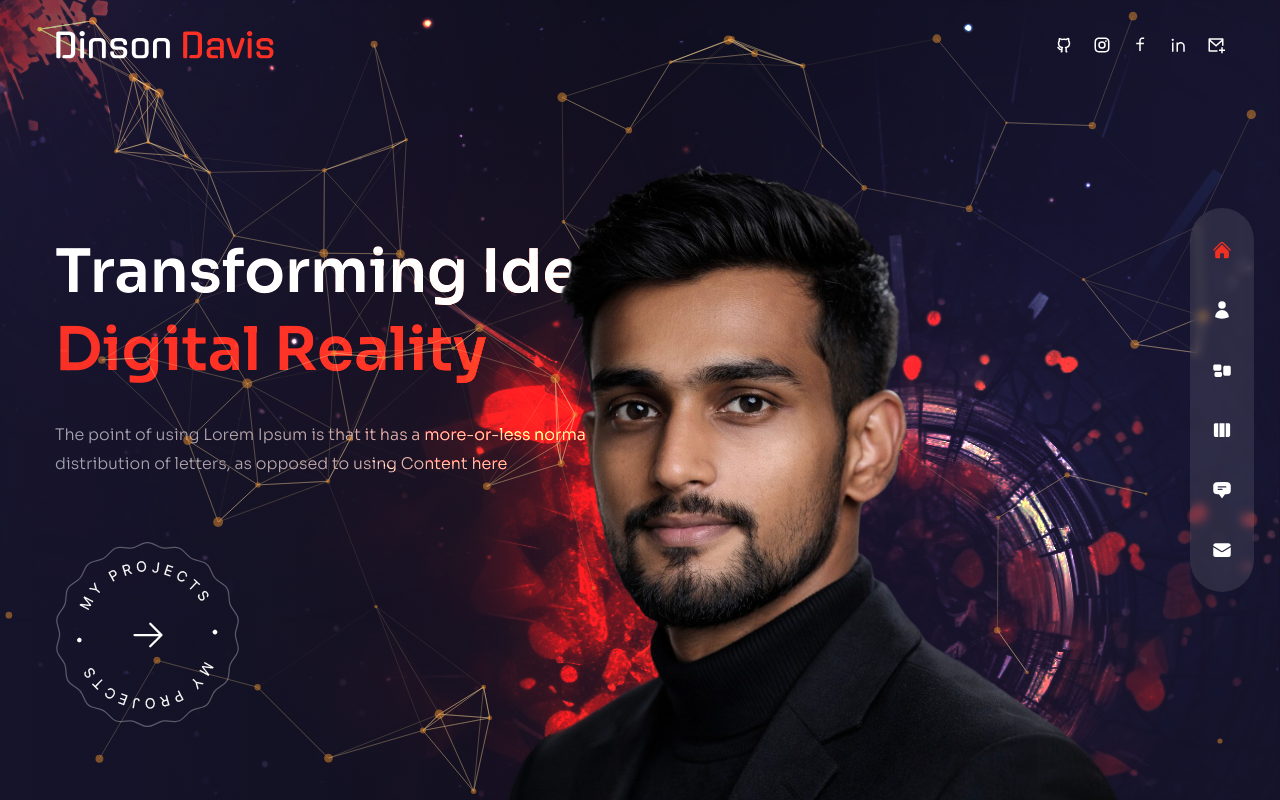
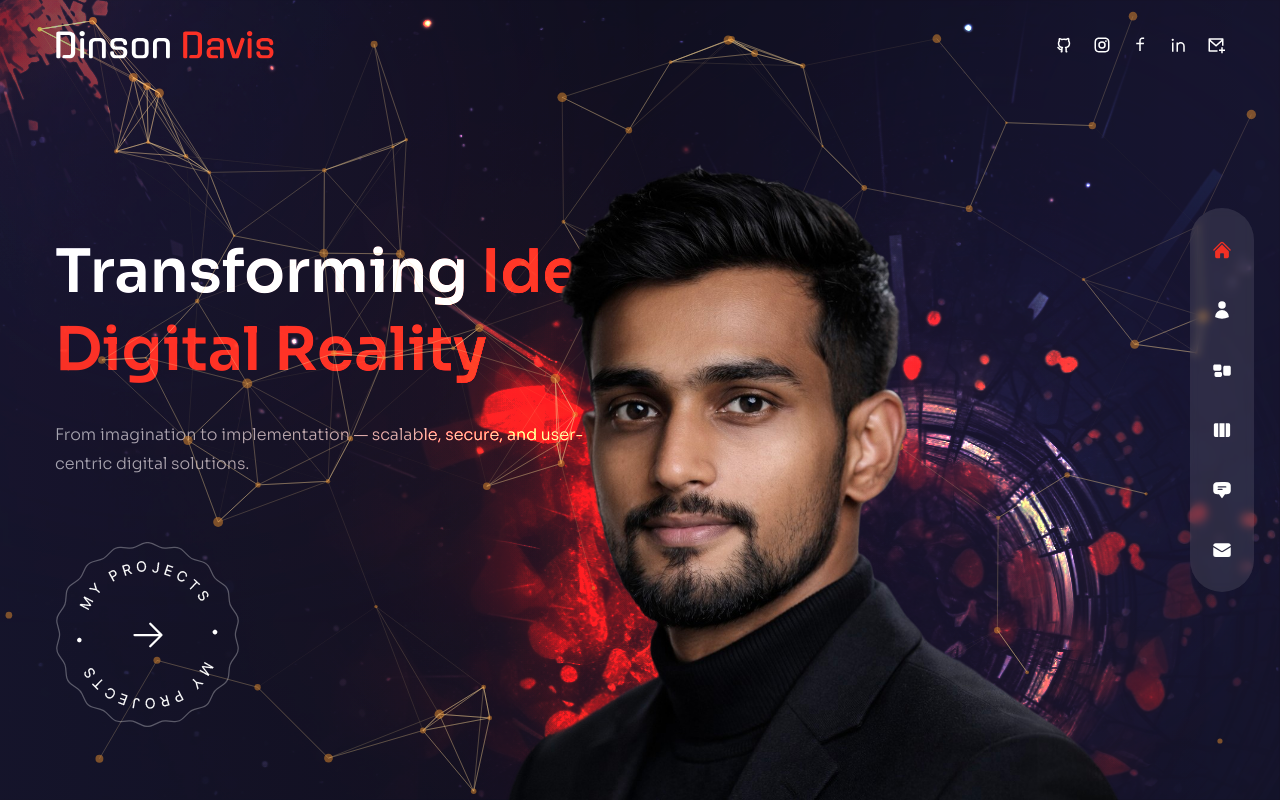
Before and after one commit to Dins2344/DinsonPortfolio, a Next.js app: page / in a window 1280 px wide. Built offline with nearby package versions, Linux system fonts and the light colour scheme.

Commit message:
udpated contents in home page

```diff
--- a/pages/index.js
+++ b/pages/index.js
@@ -27,7 +27,7 @@ const Home = () => {
             exit="hidden"
             className="h1"
           >
-            Transforming Ideas <br />{" "}
+            Transforming <span className="text-accent">Ideas</span> into<br />
             <span className="text-accent">Digital Reality</span>
           </motion.h1>
 
@@ -39,8 +39,7 @@ const Home = () => {
             exit="hidden"
             className="max-w-sm xl:max-w-xl mx-auto xl:mx-0 mb-0 xl:mb-16"
           >
-            The point of using Lorem Ipsum is that it has a more-or-less normal
-            distribution of letters, as opposed to using Content here
+            From imagination to implementation — scalable, secure, and user-centric digital solutions.
           </motion.p>
           {/* button */}
           <div className="flex justify-center xl:hidden relative">
```
